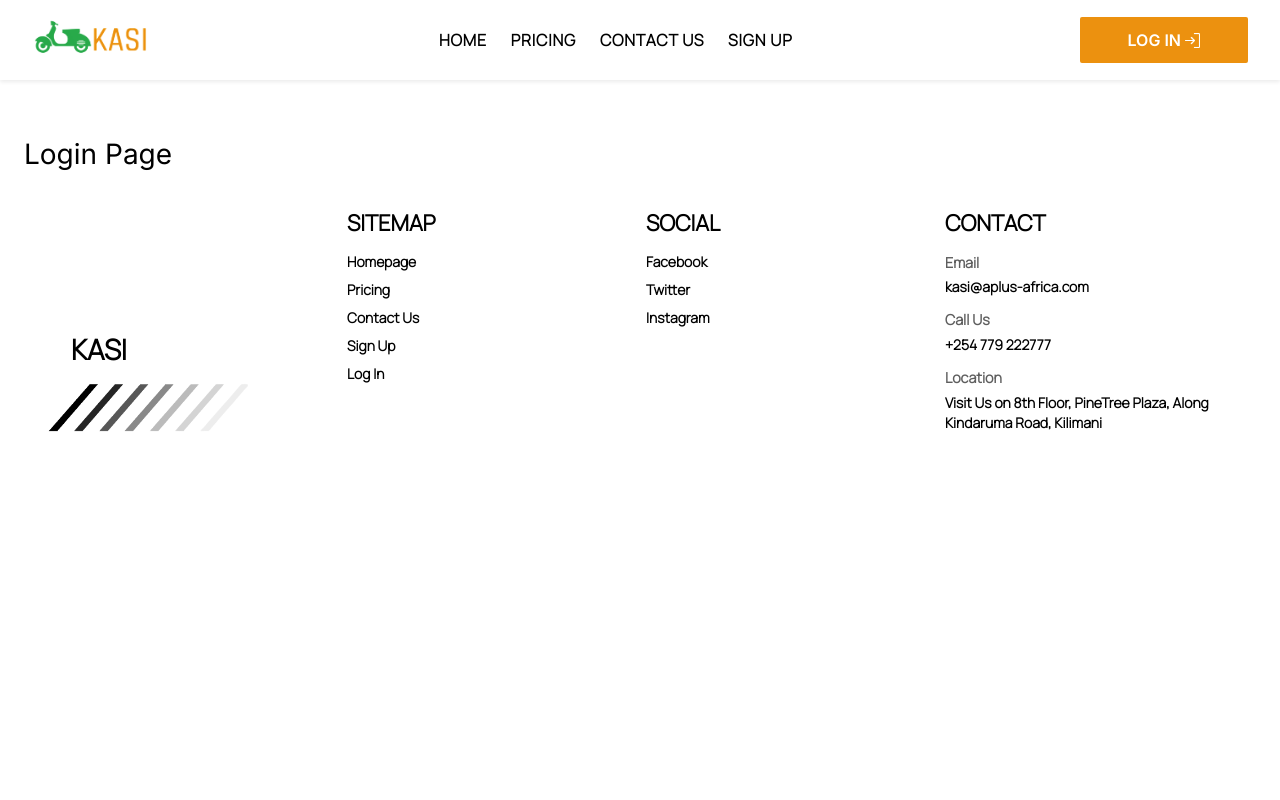
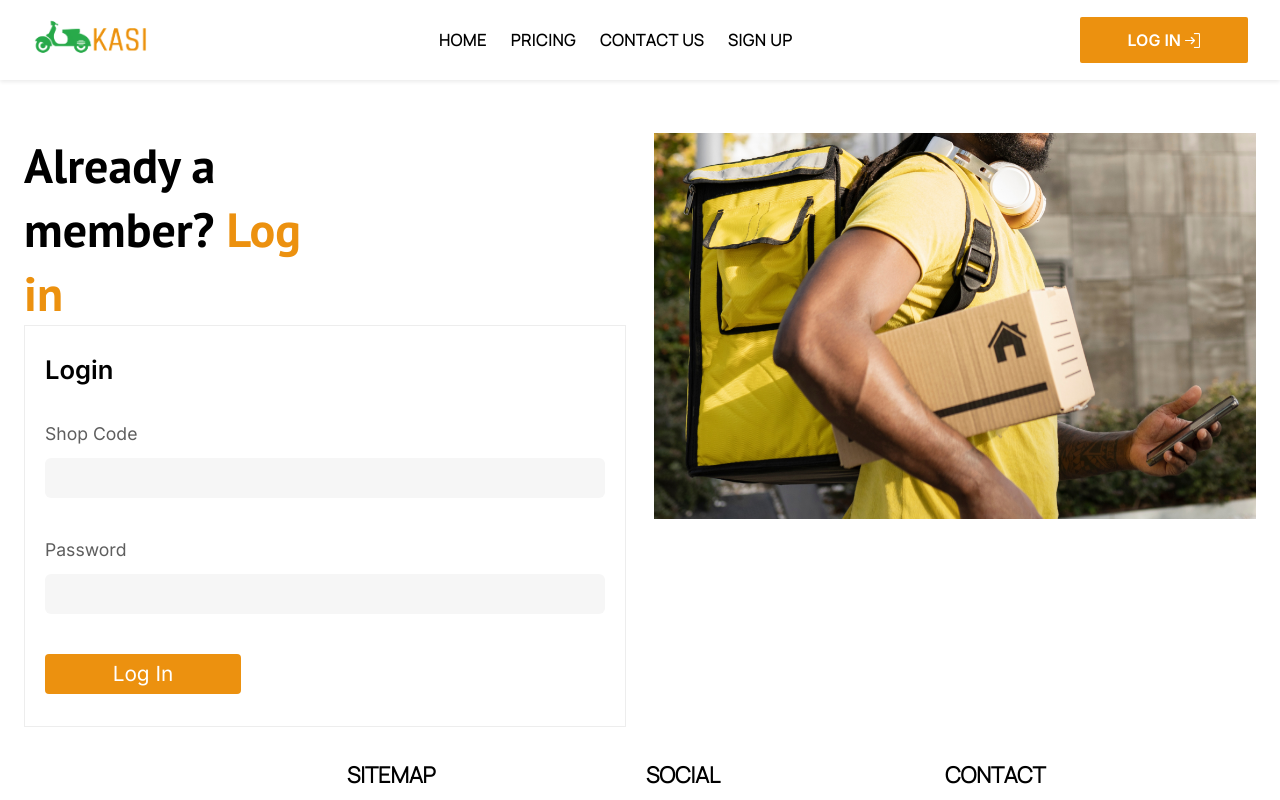
Before and after one commit to IainMosima/kasi, a Next.js app: page /login in a window 1280 px wide. Shown: the top 800 px of the page. Built offline with nearby package versions, Linux system fonts and the light colour scheme.

Commit message:
minor touches and working on login

```diff
--- a/app/login/page.tsx
+++ b/app/login/page.tsx
@@ -1,6 +1,8 @@
+import Login from "@/components/Login/Login"
+
 const page = () => {
   return (
-    <div>Login Page</div>
+    <Login/>
   )
 }
 
--- /dev/null
+++ b/components/Login/Login.tsx
@@ -0,0 +1,40 @@
+/* eslint-disable react/no-unescaped-entities */
+import React from 'react';
+import "./Login.scss";
+import Image from 'next/image';
+import { Images } from '@/constants';
+const Login = () => {
+    return (
+        <main className='flex w-full sm:flex-row flex-col gap-7'>
+            {/* part 1 */}
+            <div className='flex flex-col w-full justify-between'>
+                <h1 className='h1-forced text-left lg:w-[50%] md:w-[42%] w-[65%] font-base font-semibold leading-[4rem]'>Already a member? <span className='text-orange'>Log in</span></h1>
+
+                <form className='flex flex-col gap-10 place-items-start w-full border border-[#EDEDED] text-base py-8 px-5'>
+                    <p className='font text-[1.6rem] font-semibold'>Login</p>
+
+                    <div className='flex flex-col gap-3 w-full'>
+                        <label className='text-[1.1rem] text-grey'>Shop Code</label>
+                        <input type='text' className='bg-[#F6F6F6] font-manrope backdrop-custom outline-none rounded-md focus:border-green focus:border-2 px-3 py-2 text-[1.1rem]' />
+                    </div>
+
+                    <div className='flex flex-col gap-3 w-full'>
+                        <label className='text-[1.1rem] text-grey'>Password</label>
+                        <input type='text' className='bg-[#F6F6F6] font-manrope backdrop-custom outline-none rounded-md focus:border-green focus:border-2 px-3 py-2 text-[1.1rem]' />
+                    </div>
+
+                    <button className='bg-orange text-white text-center rounded-[4px] py-2 w-[35%] text-[1.3rem]'>Log In</button>
+
+                </form>
+
+            </div>
+
+            {/* part 2 */}
+            <div className='w-full'>
+                <Image src={Images.delivery5} alt='delivery-5' />
+            </div>
+        </main>
+    )
+}
+
+export default Login
--- a/components/Pricing/FAQs/Faq.tsx
+++ b/components/Pricing/FAQs/Faq.tsx
@@ -12,12 +12,9 @@ interface Props {
 
 const Faq = (props: Props) => {
     return (
-        <div
-            className='flex flex-col gap-6 py-4 lg:px-4 w-full'
-            style={{ WebkitTapHighlightColor: 'transparent' }}
-        >
+        <div className={`flex flex-col gap-3 py-4 lg:px-4 w-full`} style={{ WebkitTapHighlightColor: 'transparent' }}>
             <div
-                className='flex w-full gap-4 place-items-center cursor-pointer focus:outline-none'
+                className={`flex w-full gap-4 place-items-center cursor-pointer focus:outline-none`}
                 onClick={() => props.handleExpandFaq(props.index)}
                 tabIndex={0}
             >
@@ -30,14 +27,14 @@ const Faq = (props: Props) => {
                 <p className='text-base font-semibold text-[1.4rem] leading-6'>{props.faq.question}</p>
             </div>
             {/* second div */}
-            {props.expanded && (
-                <div className={`px-7`}>
-                    <div className='border-l-4 border-orange lg:w-[80%] md:w-[85%] w-[90%] px-3'>
-                        <p className='text-gray font-manrope text-[1.3rem]'>{props.faq.answer}</p>
-                    </div>
+            <div className={`px-7 overflow-hidden transition-max-height ease-in-out duration-150 ${props.expanded ? '' : 'max-h-0'}`}>
+                <div className='border-l-4 border-orange lg:w-[80%] md:w-[85%] w-full px-3'>
+                    <p className='text-gray font-manrope text-[1.2rem]'>{props.faq.answer}</p>
                 </div>
-            )}
+            </div>
+
         </div>
+
 
     )
 }
--- a/components/Pricing/Pricing.tsx
+++ b/components/Pricing/Pricing.tsx
@@ -114,9 +114,9 @@ const Pricing = () => {
                     <div className='flex flex-col gap-[2.5rem] w-full'>
                         <Image src={Images.motorcycle3} alt='motorcycle-2' priority={true}/>
 
-                        <h4>Using KASI isn't just about getting from Point A to Point B. It's about <span className='text-green'>a seamless, eco-friendly journey</span> with <span className='text-green'>transparent pricing</span> every step of the way. Ride with us and experience the KASI difference!</h4>
+                        <p className='text-[1.45rem]'>Using KASI isn't just about getting from Point A to Point B. It's about <span className='text-green'>a seamless, eco-friendly journey</span> with <span className='text-green'>transparent pricing</span> every step of the way. Ride with us and experience the KASI difference!</p>
 
-                        <p className='text-[1.5rem] text-grey lg:w-[78%] lg:ml-0 ml-8 font-manrope'>Experience the future of <span className='text-green'>efficient and eco-friendly delivery</span> with KASI. <span className='text-green'>Sign up today</span> to unlock a world of benefits from <span className='text-green'>cost-effective pricing</span> that makes deliveries affordable to scalable solutions accommodating your evolving needs. Our commitment to eco-friendliness ensures sustainable logistics without compromising <span className='text-green'>efficiency</span>. Join KASI for a smarter, greener, and more affordable <span className='text-green'>delivery</span> experience tailored just for you.</p>
+                        <p className='text-[1.2rem] text-grey lg:w-[78%] lg:ml-0 ml-8 font-manrope'>Experience the future of <span className='text-green'>efficient and eco-friendly delivery</span> with KASI. <span className='text-green'>Sign up today</span> to unlock a world of benefits from <span className='text-green'>cost-effective pricing</span> that makes deliveries affordable to scalable solutions accommodating your evolving needs. Our commitment to eco-friendliness ensures sustainable logistics without compromising <span className='text-green'>efficiency</span>. Join KASI for a smarter, greener, and more affordable <span className='text-green'>delivery</span> experience tailored just for you.</p>
 
                         <Link href='/sign-up' className='bg-green text-white text-center lg:ml-0 ml-8 rounded-sm py-3 w-[14rem] text-[1.4rem]'>Sign Up</Link>
                     </div>
--- a/components/SignUp/SignUp.tsx
+++ b/components/SignUp/SignUp.tsx
@@ -95,9 +95,8 @@ const SignUp = () => {
                             <label className='text-[1.3rem] text-grey'>Pin Location of business<span className='text-red'>*</span></label>
 
                         </div>
+                    </form>
 
-
-                    </form>
                     <button className='bg-green text-white text-center rounded-[4px] py-2 w-[35%] text-[1.3rem]'>Sign Up</button>
 
 
--- a/constants/images.ts
+++ b/constants/images.ts
@@ -27,6 +27,7 @@ import rings from '@/public/icons/rings.png';
 import delivery2 from '@/public/assets/delivery2.png';
 import delivery3 from '@/public/assets/delivery3.png';
 import delivery4 from '@/public/assets/delivery4.png';
+import delivery5 from '@/public/assets/delivery5.png';
 import motorcycle2 from '@/public/assets/mortocyle2.png';
 import motorcycle3 from '@/public/assets/mortocyle3.png';
 import smiling from '@/public/assets/smiling.png';
@@ -67,6 +68,7 @@ export default {
         delivery2,
         delivery3,
         delivery4,
+        delivery5,
         motorcycle2,
         motorcycle3,
         smiling,
```
Also changed, not shown: components/Pricing/Pricing.scss (+9 -0 lines), components/Login/Login.scss (added), public/assets/delivery5.png (added).
